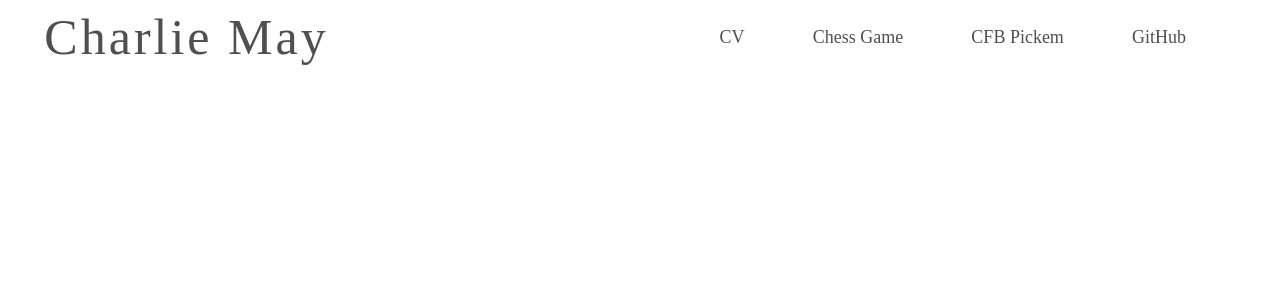
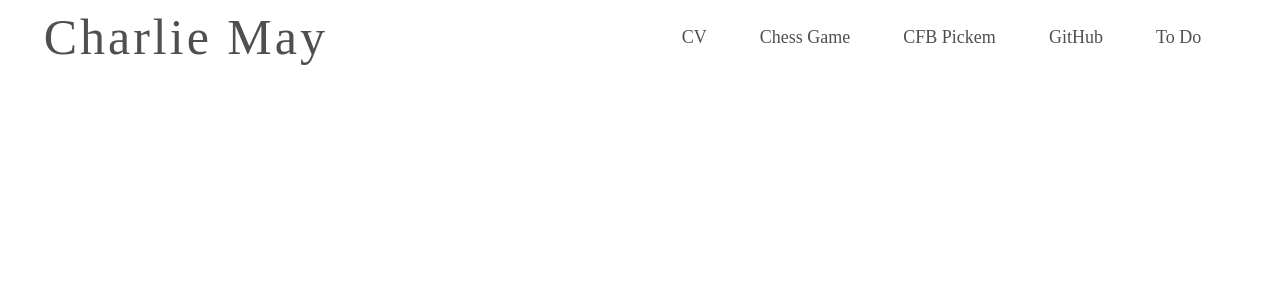
Before and after one commit to charlie-may86/nextjs-portfolio, a Next.js app: page / in a window 1280 px wide. Shown: the top 300 px of the page. Built offline with nearby package versions, Linux system fonts and the light colour scheme.

Commit message:
added fix for cfb game and to do to header

```diff
--- a/components/header/index.js
+++ b/components/header/index.js
@@ -13,6 +13,9 @@ const Header = () => {
         <Link href="/chess_game">Chess Game</Link>
         <Link href="/cfb_pick_em">CFB Pickem</Link>
         <a href="https://github.com/charlie-may86">GitHub</a>
+        <a href="https://docs.google.com/spreadsheets/d/1em5pvpoLpAHaGFS-_Tt6vaS3BnJ2Mm6trGXp0Ql5AMg/edit#gid=1386834576">
+          To Do
+        </a>
       </div>
     </header>
   );
--- a/context/NebContext.js
+++ b/context/NebContext.js
@@ -34,7 +34,7 @@ export const NebContextProvider = ({ children }) => {
 
   useEffect(() => {
     axios
-      .get("http://localhost:3000/api/cfb")
+      .get("https://charlie-portfolio-backend.herokuapp.com/api/cfb")
       .then((res) => {
         setmyData(
           res.data.filter((x) => x.HomeTeam === "NEBR" || x.AwayTeam === "NEBR")
```
